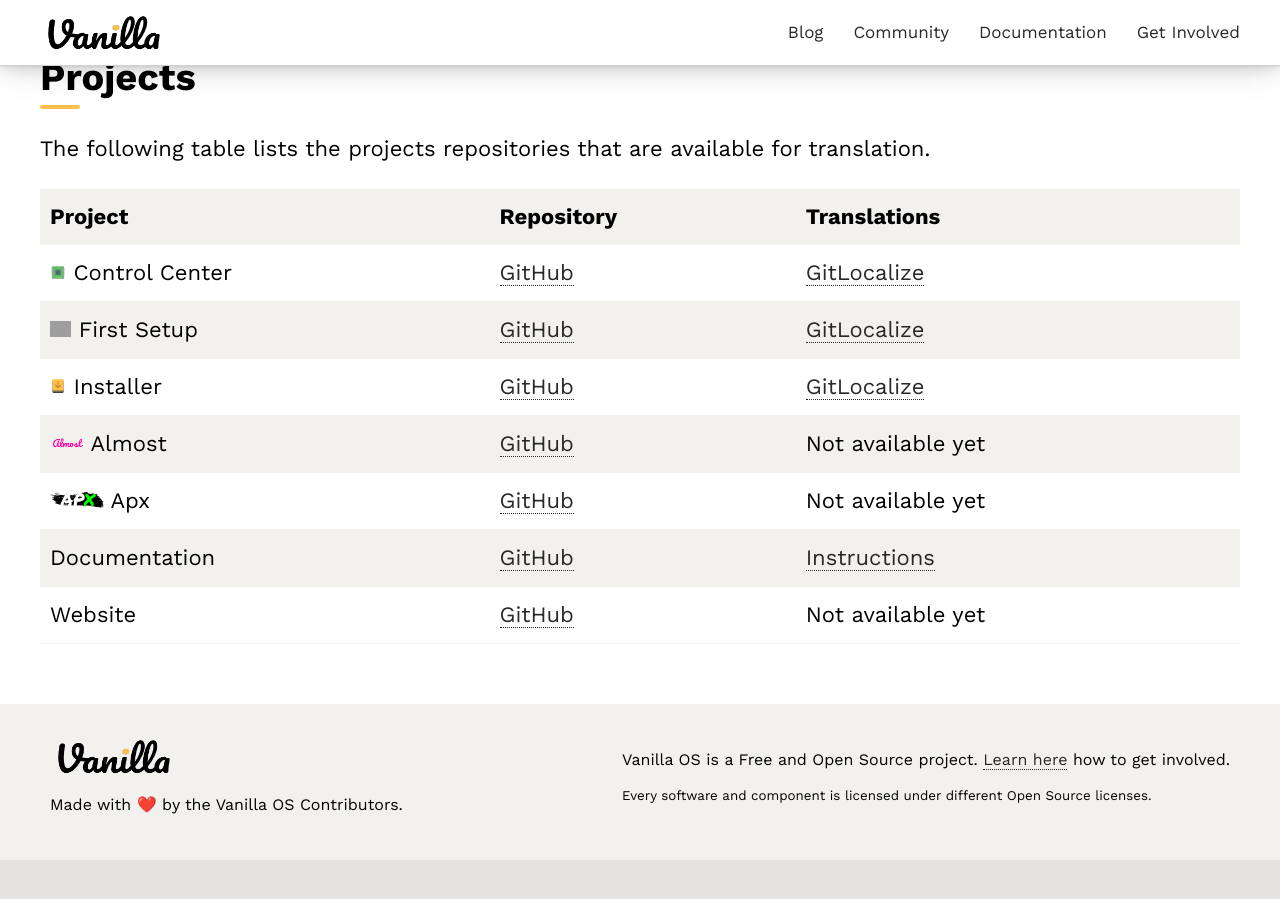
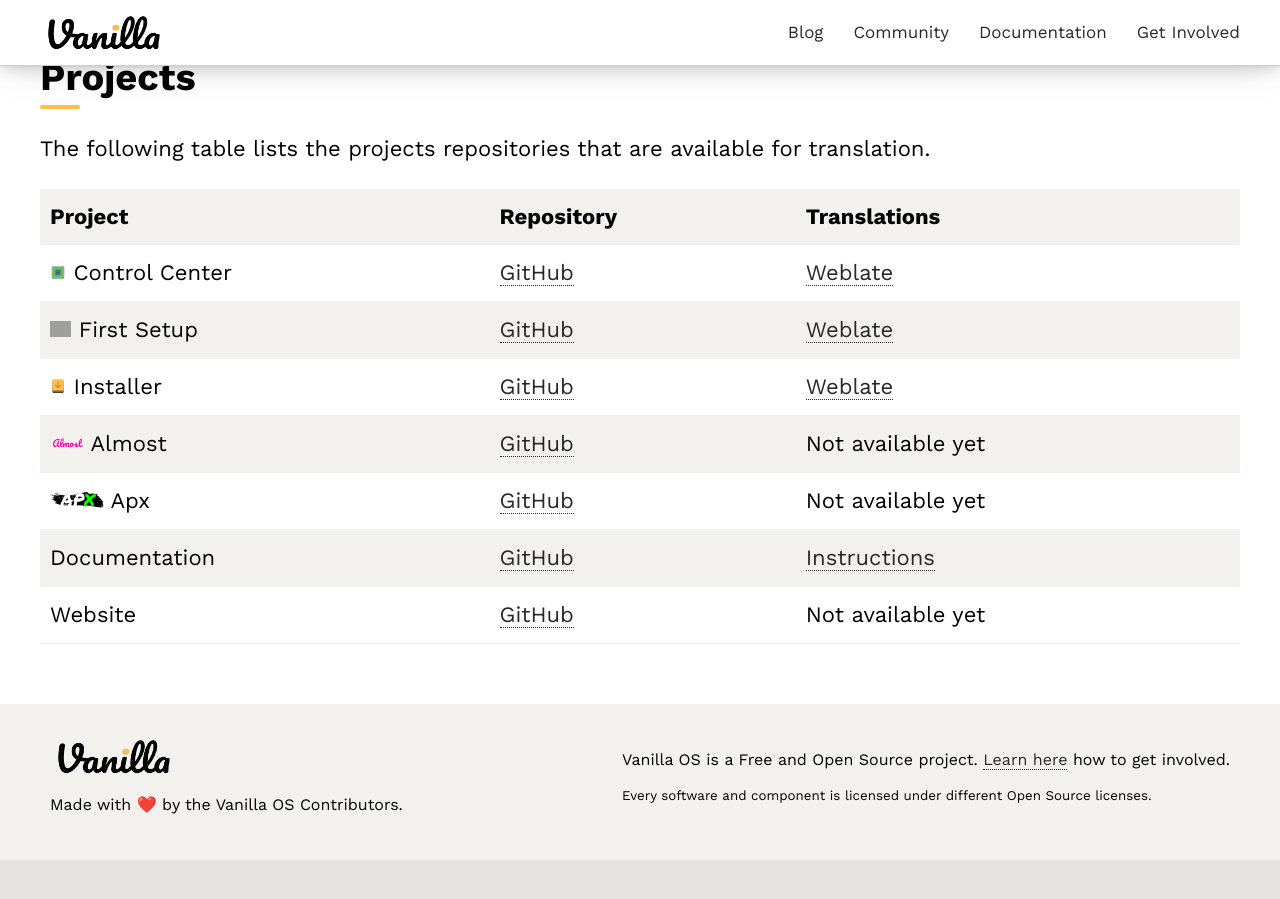
Before and after one commit to Vanilla-OS/website, a Jekyll site: the page built from translate.md, in a window 1280 px wide and 900 px high, scrolled down 391 px. Built offline with Jekyll 4.4.1, drawn with Linux system fonts in a browser that asks for light colours; grey boxes are pictures that could not be loaded.

Commit message:
update translation links

```diff
--- a/translate.md
+++ b/translate.md
@@ -10,9 +10,9 @@
 
 | Project | Repository | Translations |
 | ------- | ---------- | ------------ |
-| <img src="/assets/images/icons/control-center.svg" height="16" /> Control Center | [GitHub](https://github.com/Vanilla-OS/vanilla-control-center) | [GitLocalize](https://gitlocalize.com/repo/8091) |
-| <img src="/assets/images/icons/first-setup.svg" height="16" /> First Setup | [GitHub](https://github.com/Vanilla-OS/first-setup) | [GitLocalize](https://gitlocalize.com/repo/8092) |
-| <img src="/assets/images/icons/installer.svg" height="16" /> Installer | [GitHub](https://github.com/Vanilla-OS/vanilla-installer) | [GitLocalize](https://gitlocalize.com/repo/8114) |
+| <img src="/assets/images/icons/control-center.svg" height="16" /> Control Center | [GitHub](https://github.com/Vanilla-OS/vanilla-control-center) | [Weblate](https://hosted.weblate.org/projects/vanilla-os/control-center/) |
+| <img src="/assets/images/icons/first-setup.svg" height="16" /> First Setup | [GitHub](https://github.com/Vanilla-OS/first-setup) | [Weblate](https://hosted.weblate.org/projects/vanilla-os/first-setup/) |
+| <img src="/assets/images/icons/installer.svg" height="16" /> Installer | [GitHub](https://github.com/Vanilla-OS/vanilla-installer) | [Weblate]([https://gitlocalize.com/repo/8114](https://hosted.weblate.org/projects/vanilla-os/installer/)) |
 | <img src="/assets/images/icons/almost.png" height="16" /> Almost | [GitHub](https://github.com/Vanilla-OS/Almost) | Not available yet |
 | <img src="/assets/images/icons/apx.png" height="16" /> Apx | [GitHub](https://github.com/Vanilla-OS/Apx) | Not available yet |
 | Documentation | [GitHub](https://github.com/vanilla-os/documentation) | [Instructions](https://github.com/Vanilla-OS/documentation/blob/main/TRANSLATE.md) |
```
